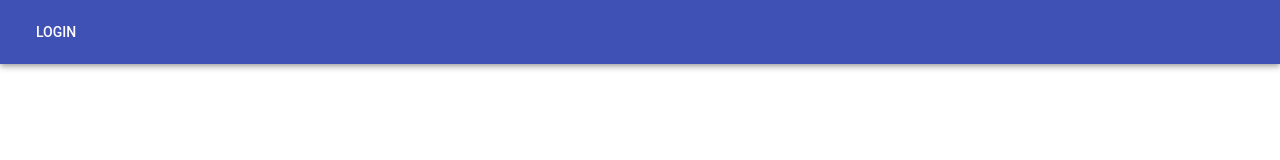
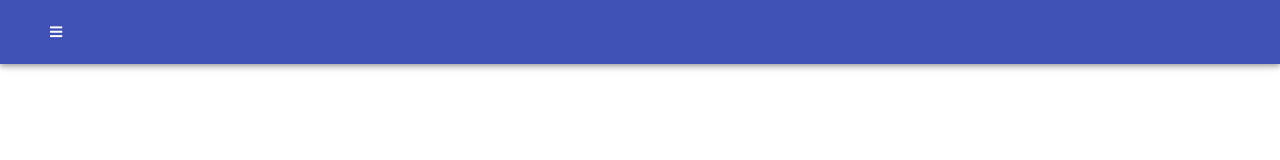
Before and after one commit to melinda-schmitz/CodeSwitch2018, a React (Create React App) app in the folder client/: page / in a window 1280 px wide. Shown: the top 160 px of the page. Built offline with nearby package versions, Linux system fonts and the light colour scheme.

Commit message:
Add FontAwesome

```diff
--- a/client/public/index.html
+++ b/client/public/index.html
@@ -4,21 +4,9 @@
     <meta charset="utf-8">
     <meta name="viewport" content="width=device-width, initial-scale=1, shrink-to-fit=no">
     <meta name="theme-color" content="#000000">
-    <!--
-      manifest.json provides metadata used when your web app is added to the
-      homescreen on Android. See https://developers.google.com/web/fundamentals/engage-and-retain/web-app-manifest/
-    -->
     <link rel="manifest" href="%PUBLIC_URL%/manifest.json">
     <link rel="shortcut icon" href="%PUBLIC_URL%/favicon.ico">
-    <!--
-      Notice the use of %PUBLIC_URL% in the tags above.
-      It will be replaced with the URL of the `public` folder during the build.
-      Only files inside the `public` folder can be referenced from the HTML.
-
-      Unlike "/favicon.ico" or "favicon.ico", "%PUBLIC_URL%/favicon.ico" will
-      work correctly both with client-side routing and a non-root public URL.
-      Learn how to configure a non-root public URL by running `npm run build`.
-    -->
+    <link rel="stylesheet" href="https://use.fontawesome.com/releases/v5.3.1/css/all.css" integrity="sha384-mzrmE5qonljUremFsqc01SB46JvROS7bZs3IO2EmfFsd15uHvIt+Y8vEf7N7fWAU" crossorigin="anonymous">
     <title>React App</title>
   </head>
   <body>
@@ -26,15 +14,5 @@
       You need to enable JavaScript to run this app.
     </noscript>
     <div id="root"></div>
-    <!--
-      This HTML file is a template.
-      If you open it directly in the browser, you will see an empty page.
-
-      You can add webfonts, meta tags, or analytics to this file.
-      The build step will place the bundled scripts into the <body> tag.
-
-      To begin the development, run `npm start` or `yarn start`.
-      To create a production bundle, use `npm run build` or `yarn build`.
-    -->
   </body>
 </html>
--- a/client/src/components/NavBar/NavBar.js
+++ b/client/src/components/NavBar/NavBar.js
@@ -25,7 +25,7 @@
     <div className={classes.root}>
       <AppBar position="static">
         <Toolbar>
-          <Button color="inherit">Login</Button>
+          <Button color="inherit"><i class="fas fa-bars"></i></Button>
         </Toolbar>
       </AppBar>
     </div>
```
